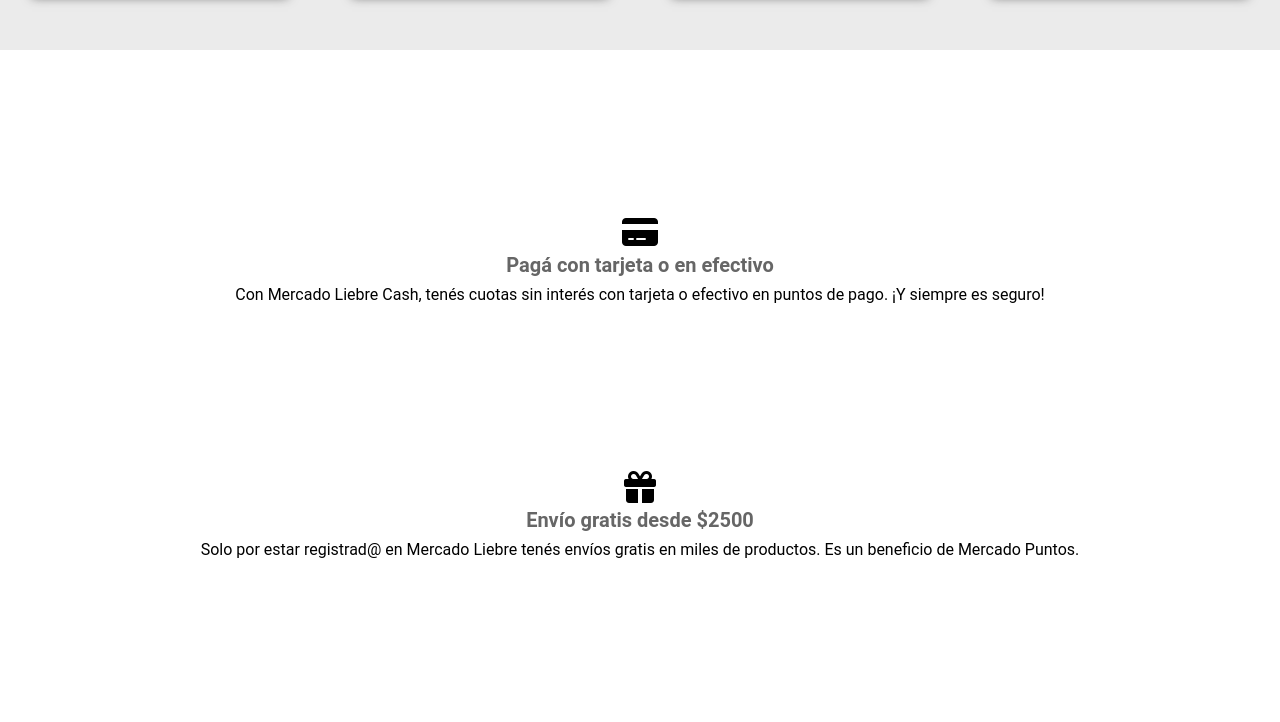
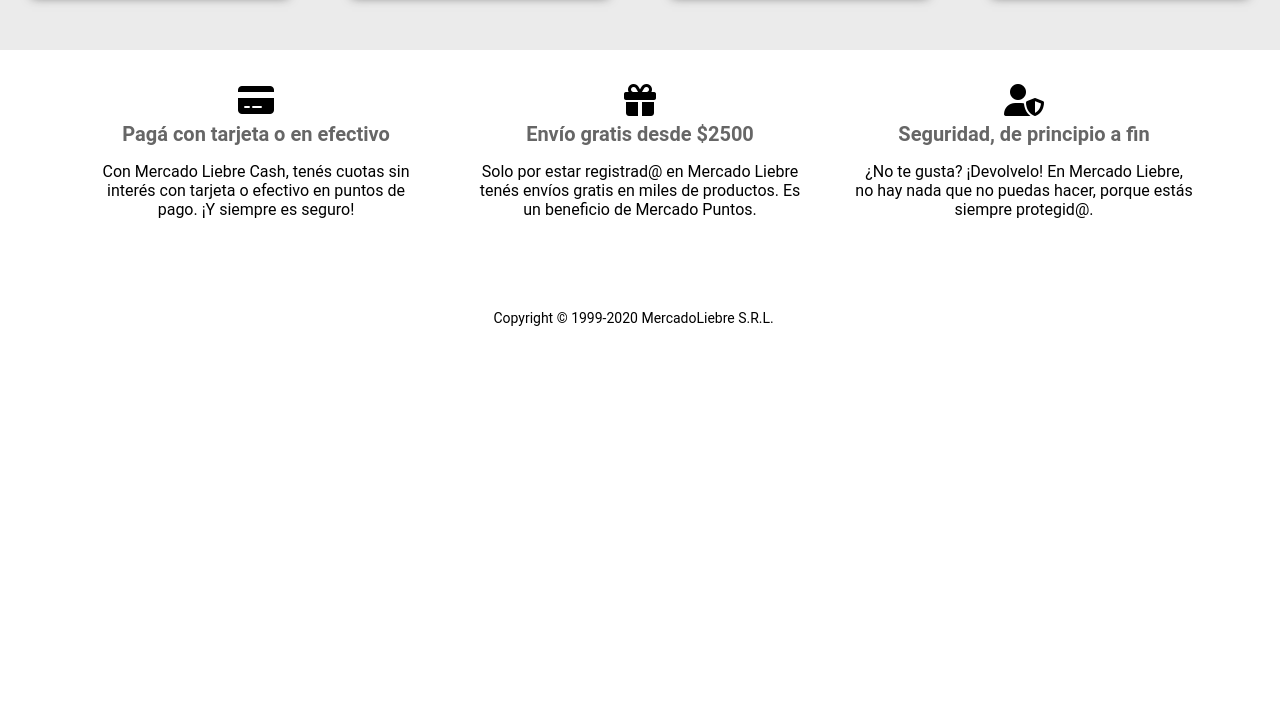
Before and after one commit to damianst96/mercado-liebre, a website: page views/index.html in a window 1280 px wide. Shown: the part 1918-2640 px from the top of the page. After the commit the page ends 2258 px from the top, so only its background shows below. Drawn offline with Linux system fonts and the light colour scheme; files whose address does not match are found by name.

```diff
--- a/public/css/styles.css
+++ b/public/css/styles.css
@@ -274,6 +274,14 @@
     .producto {
         width: 45%;
     }
+
+    .footer {
+        padding-bottom: 2%;
+    }
+
+    .copyright {
+        margin-top: 4%;
+    }
 }
 
 /* 769px */
@@ -295,6 +303,16 @@
     .producto {
         width: 20%;
     }
+
+    .footer {
+        display: flex;
+        width: 90%;
+        margin: auto;
+    }
+
+    .footer__section {
+        margin: 0 2%;
+    }
 }
 
 /* 1200px */
--- a/views/index.html
+++ b/views/index.html
@@ -170,6 +170,7 @@
     </main>
 
     <footer>
+        <div class="footer">
             <section class="footer__section">
                 <div class="footer__icon">
                     <i class="fa-solid fa-credit-card fa-2xl"></i>
@@ -194,6 +195,7 @@
                 <p class="descripcion">¿No te gusta? ¡Devolvelo! En Mercado Liebre, no hay nada que no puedas hacer,
                     porque estás siempre protegid@.</p>
             </section>
+        </div>
         <section class="footer__section">
             <p class="copyright">Copyright © 1999-2020 MercadoLiebre S.R.L.</p>
         </section>
```
Lines whose indentation alone changed are shown as unchanged.
